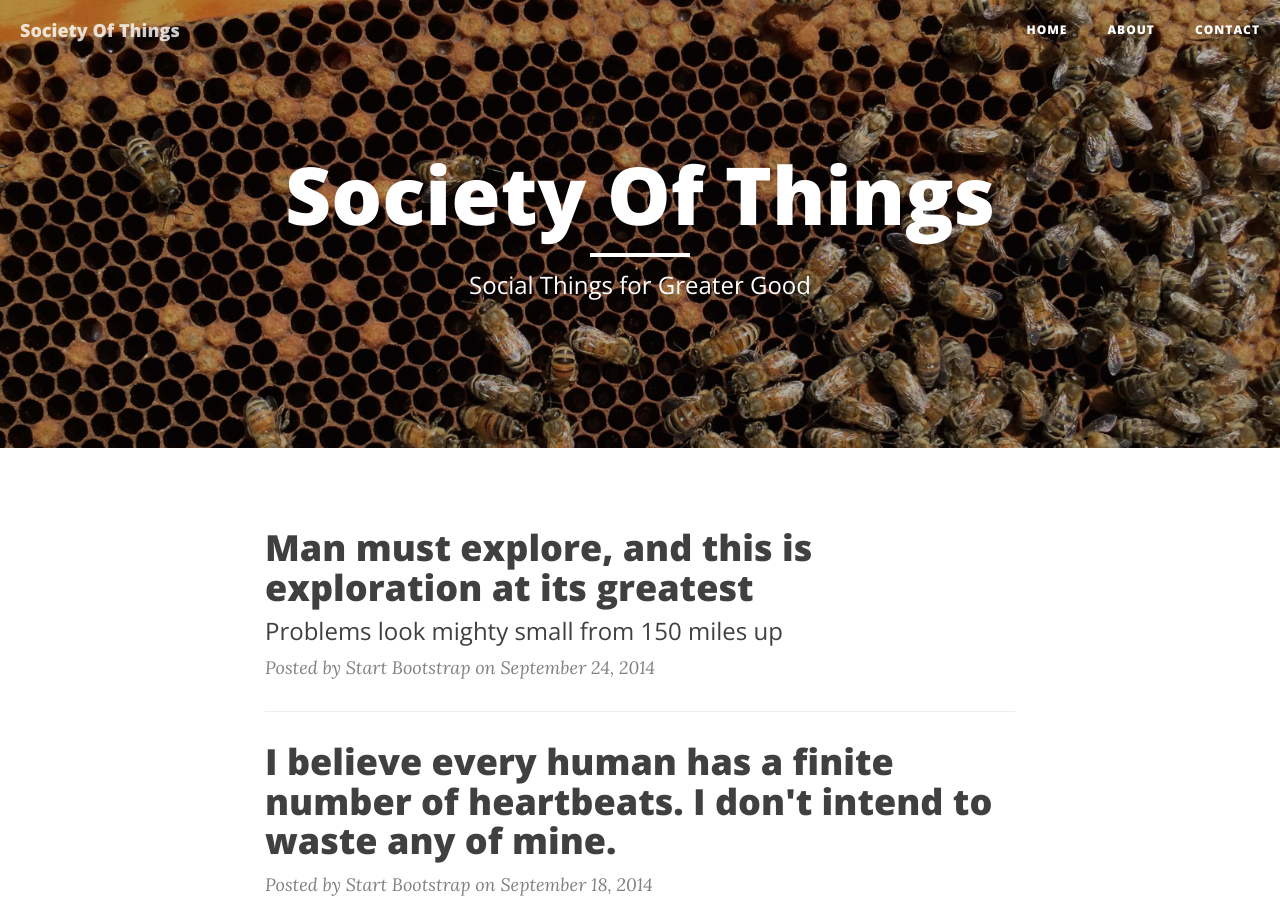
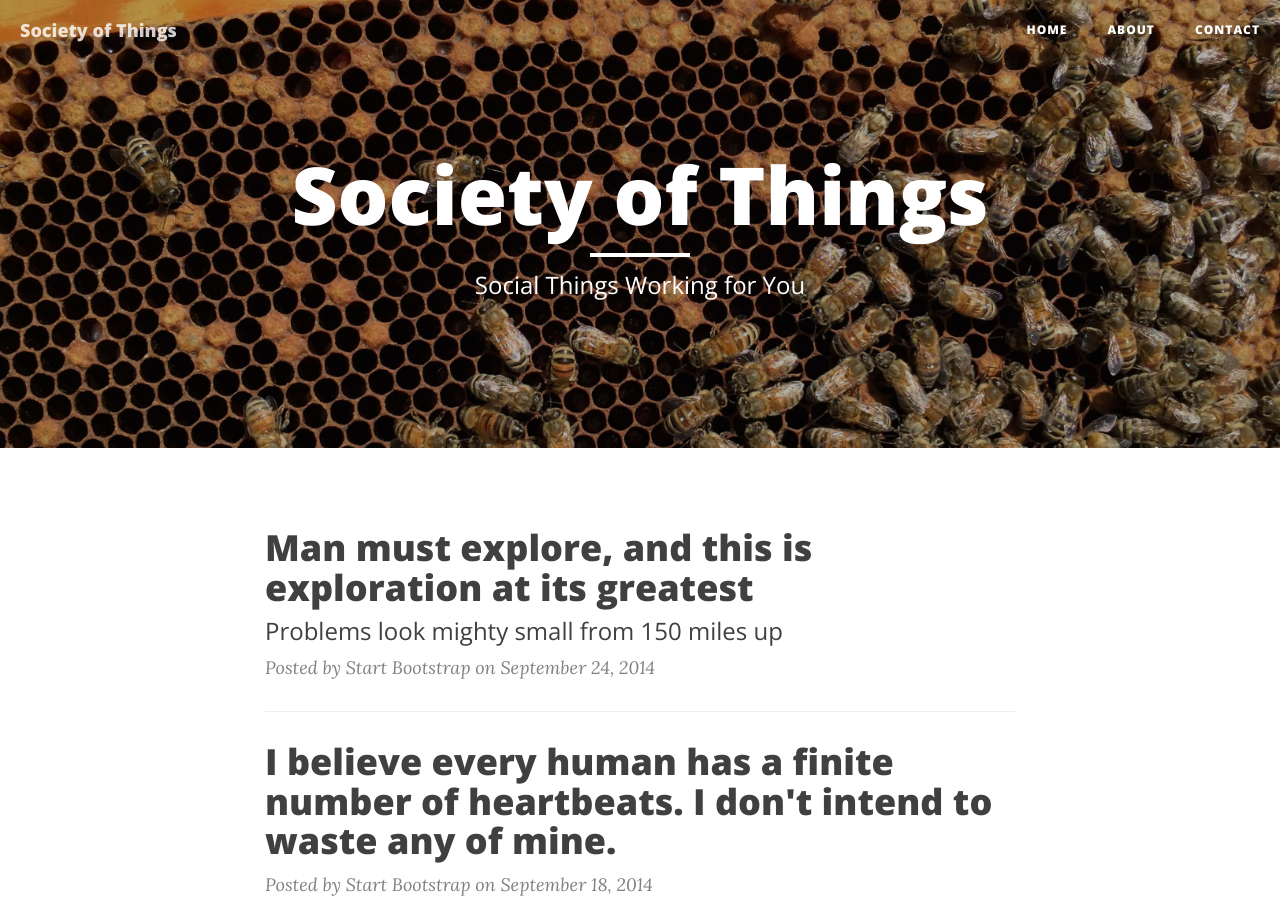
Before and after one commit to windley/societyofthings, a Jekyll site: the page built from index.html, in a window 1280 px wide and 900 px high. Built offline with Jekyll 4.4.1, drawn with Linux system fonts in a browser that asks for light colours; nearby versions of some CDN libraries; the list of posts is cut into pages by our own code; part of the change alters nothing that is shown; some of the changed text lies outside the part shown.

Commit message:
update description

```diff
--- a/_config.yml
+++ b/_config.yml
@@ -1,8 +1,8 @@
 # Site settings
-title: Society Of Things
+title: Society of Things
 header-img: img/home-bg.jpg
 email: phil@windley.org
-description: "Things working together for you"
+description: "Social Things Working for You"
 baseurl: ""
 url: "http://societyofthings.org"
 twitter_username: windley
--- a/index.html
+++ b/index.html
@@ -1,6 +1,6 @@
 ---
 layout: page
-description: "Social Things for Greater Good"
+description: "Social Things Working for You"
 ---
 
 {% for post in paginator.posts %}
```
